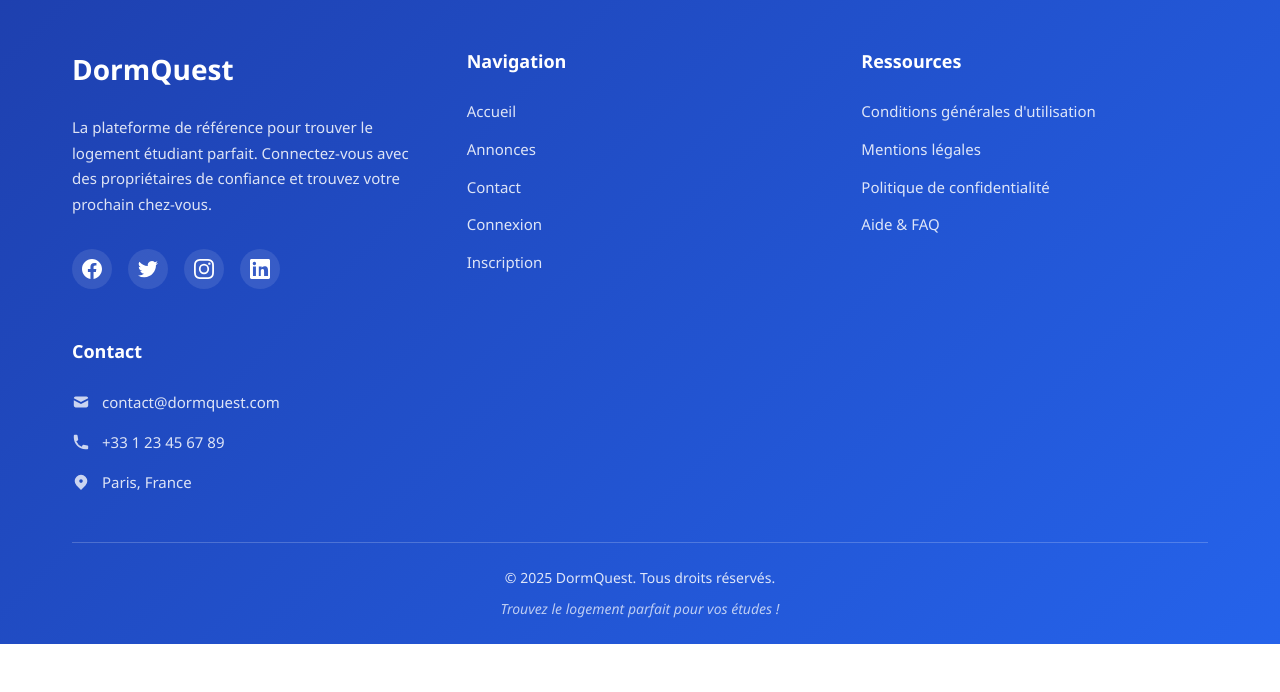
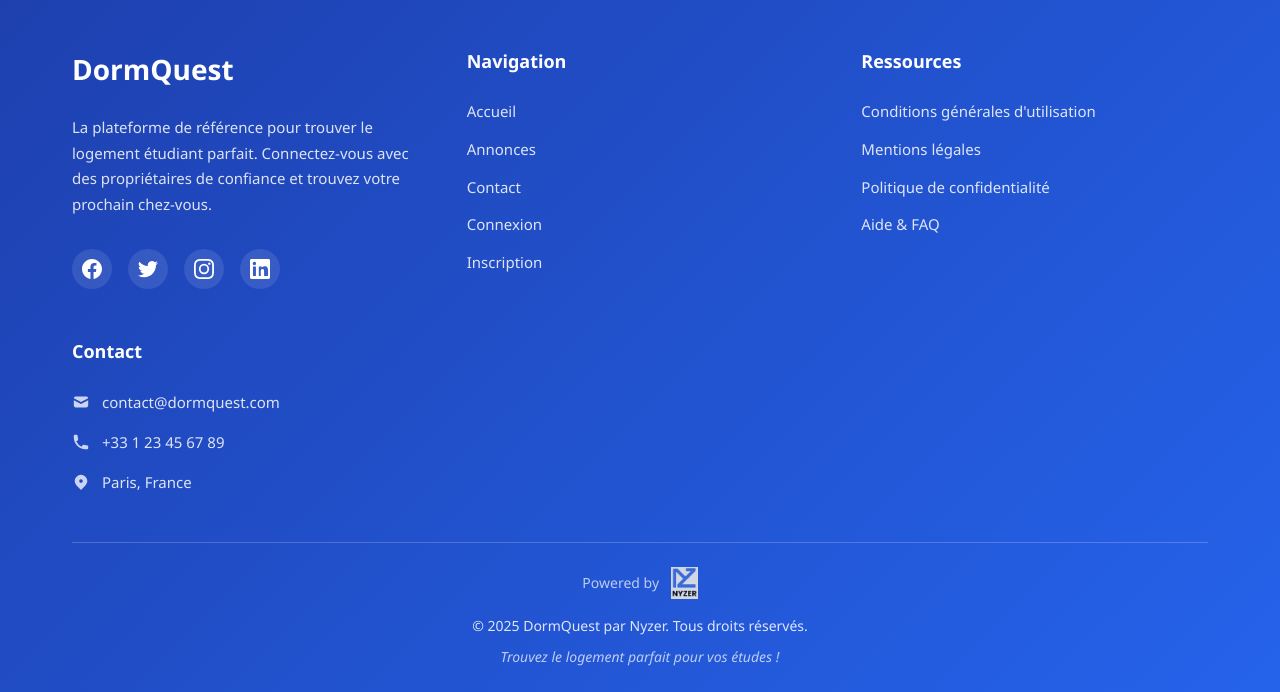
Before and after one commit to perazaf1/dormquestV2, a PHP site: page /dormquest/CGU.php in a window 1280 px wide. Shown: the part 147-839 px from the top of the page. Before the commit the page ends 791 px from the top, so only its background shows below. Run offline with PHP 8.4, Linux system fonts and the light colour scheme.

Commit message:
footer modification

```diff
--- a/includes/footer.php
+++ b/includes/footer.php
@@ -94,8 +94,12 @@
         <!-- Footer Bottom -->
         <div class="footer-bottom">
             <div class="footer-divider"></div>
+            <div class="footer-powered-by">
+                <span class="powered-text">Powered by</span>
+                <img src="img/logo-nyzer.png" alt="NYZER" class="powered-logo">
+            </div>
             <div class="footer-copyright">
-                <p>&copy; <?php echo date('Y'); ?> DormQuest. Tous droits réservés.</p>
+                <p>&copy; <?php echo date('Y'); ?> DormQuest par Nyzer. Tous droits réservés.</p>
                 <p class="footer-tagline">Trouvez le logement parfait pour vos études !</p>
             </div>
         </div>
@@ -234,6 +238,32 @@
     text-align: center;
 }
 
+.footer-powered-by {
+    display: flex;
+    align-items: center;
+    justify-content: center;
+    gap: 0.75rem;
+    margin-bottom: 1rem;
+}
+
+.powered-text {
+    color: rgba(255, 255, 255, 0.7);
+    font-size: 0.875rem;
+    font-weight: 500;
+}
+
+.powered-logo {
+    height: 32px;
+    width: auto;
+    opacity: 0.9;
+    transition: var(--transition);
+}
+
+.powered-logo:hover {
+    opacity: 1;
+    transform: scale(1.05);
+}
+
 .footer-copyright {
     display: flex;
     flex-direction: column;
@@ -342,7 +372,7 @@
 
     // Show/hide scroll button
     window.addEventListener('scroll', function() {
-        if (window.pageYOffset > 300) {
+        if (window.pageYOffset > 600) {
             scrollButton.classList.add('visible');
         } else {
             scrollButton.classList.remove('visible');
```
